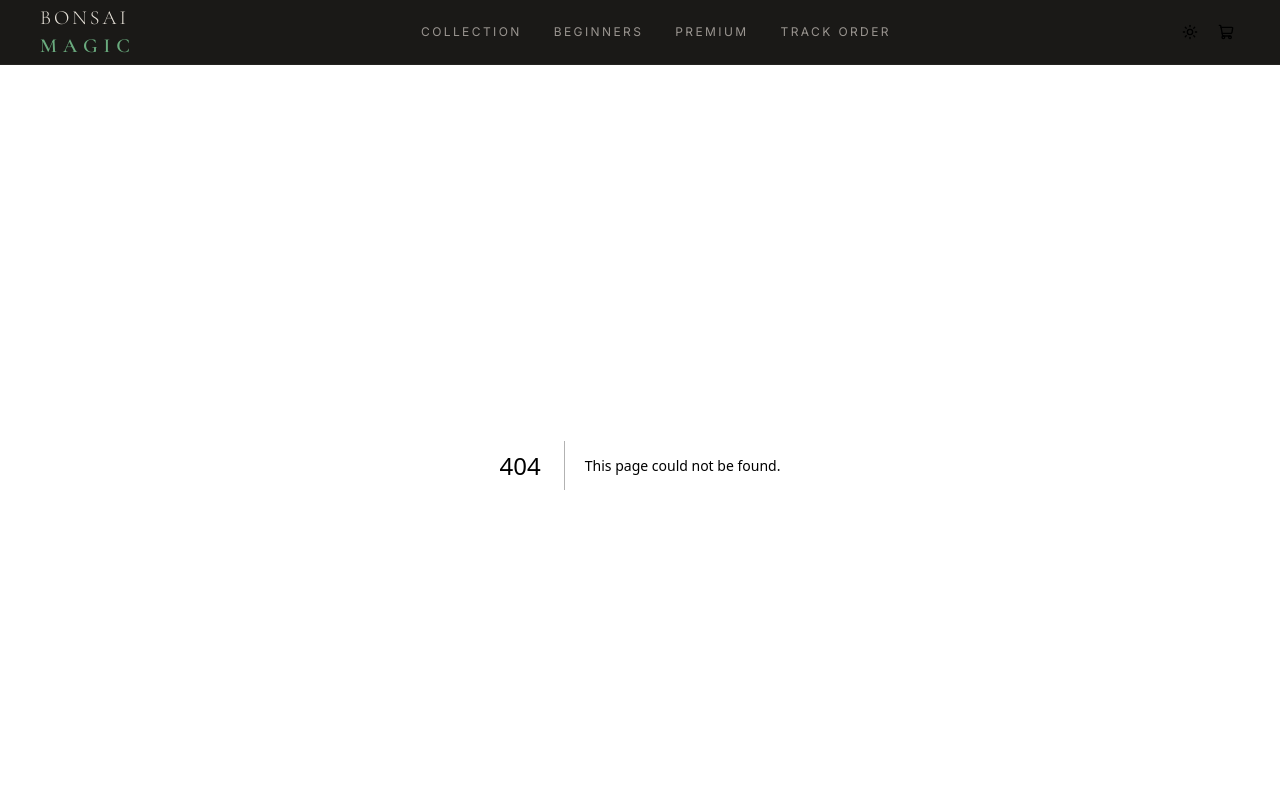
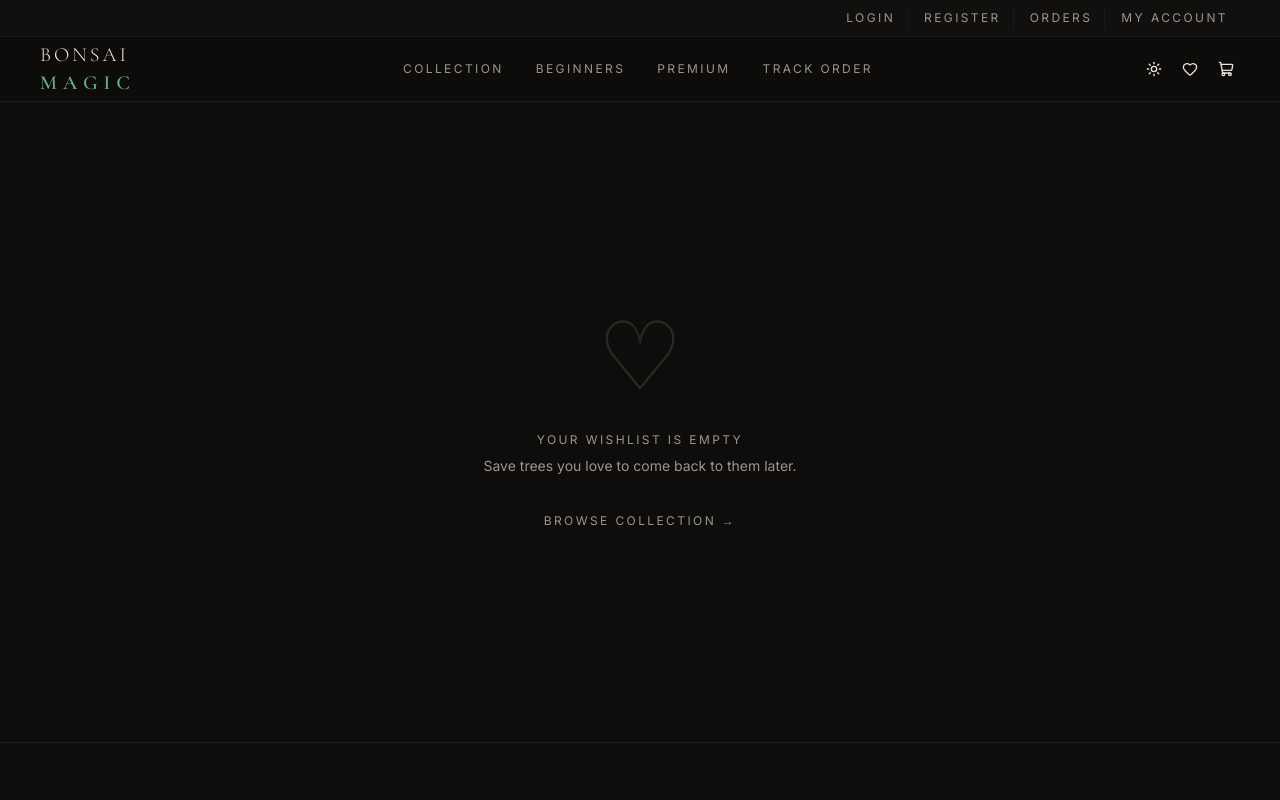
Before and after one commit to michaelharmse39/bonsaimagic, a Next.js app: page /wishlist in a window 1280 px wide. Before the commit this address had no page. Shown: the top 800 px of the page. Built offline with nearby package versions, Linux system fonts and the light colour scheme.

Commit message:
Add account bar, wishlist, and account pages to navbar

```diff
--- /dev/null
+++ b/src/app/account/page.tsx
@@ -0,0 +1,19 @@
+import Link from 'next/link'
+import { ArrowRight } from 'lucide-react'
+
+export default function AccountPage() {
+  return (
+    <div className="min-h-[80vh] flex items-center justify-center px-4">
+      <div className="text-center">
+        <span className="font-[family-name:var(--font-heading)] text-8xl font-light text-muted-foreground/20 block mb-6">私</span>
+        <p className="jp-label mb-2">My Account</p>
+        <p className="text-sm text-muted-foreground mb-8 max-w-xs mx-auto">
+          Sign in to manage your account, view orders, and update your details.
+        </p>
+        <Link href="/login" className="jp-label hover:text-foreground transition-colors inline-flex items-center gap-2">
+          Sign in <ArrowRight size={12} />
+        </Link>
+      </div>
+    </div>
+  )
+}
--- /dev/null
+++ b/src/app/login/page.tsx
@@ -0,0 +1,23 @@
+import Link from 'next/link'
+import { Input } from '@/components/ui/input'
+import { Button } from '@/components/ui/button'
+
+export default function LoginPage() {
+  return (
+    <div className="min-h-[80vh] flex items-center justify-center px-4">
+      <div className="w-full max-w-sm">
+        <p className="jp-label mb-3">Welcome back</p>
+        <h1 className="font-[family-name:var(--font-heading)] font-light text-3xl mb-8">Sign In</h1>
+        <form className="space-y-4">
+          <Input type="email" placeholder="Email address" required />
+          <Input type="password" placeholder="Password" required />
+          <Button className="w-full rounded-none" type="submit">Sign In</Button>
+        </form>
+        <p className="text-sm text-muted-foreground mt-6 text-center">
+          Don&apos;t have an account?{' '}
+          <Link href="/register" className="text-foreground hover:underline">Register</Link>
+        </p>
+      </div>
+    </div>
+  )
+}
--- /dev/null
+++ b/src/app/orders/page.tsx
@@ -0,0 +1,24 @@
+import Link from 'next/link'
+import { ArrowRight } from 'lucide-react'
+
+export default function OrdersPage() {
+  return (
+    <div className="min-h-[80vh] flex items-center justify-center px-4">
+      <div className="text-center">
+        <span className="font-[family-name:var(--font-heading)] text-8xl font-light text-muted-foreground/20 block mb-6">注文</span>
+        <p className="jp-label mb-2">Order History</p>
+        <p className="text-sm text-muted-foreground mb-8 max-w-xs mx-auto">
+          Sign in to view your order history, or track an existing order below.
+        </p>
+        <div className="flex flex-col sm:flex-row gap-3 justify-center">
+          <Link href="/login" className="jp-label hover:text-foreground transition-colors inline-flex items-center gap-2">
+            Sign in to view orders <ArrowRight size={12} />
+          </Link>
+          <Link href="/track" className="jp-label hover:text-foreground transition-colors inline-flex items-center gap-2">
+            Track an order <ArrowRight size={12} />
+          </Link>
+        </div>
+      </div>
+    </div>
+  )
+}
--- /dev/null
+++ b/src/app/register/page.tsx
@@ -0,0 +1,28 @@
+import Link from 'next/link'
+import { Input } from '@/components/ui/input'
+import { Button } from '@/components/ui/button'
+
+export default function RegisterPage() {
+  return (
+    <div className="min-h-[80vh] flex items-center justify-center px-4">
+      <div className="w-full max-w-sm">
+        <p className="jp-label mb-3">Create account</p>
+        <h1 className="font-[family-name:var(--font-heading)] font-light text-3xl mb-8">Register</h1>
+        <form className="space-y-4">
+          <div className="grid grid-cols-2 gap-3">
+            <Input placeholder="First name" required />
+            <Input placeholder="Last name" required />
+          </div>
+          <Input type="email" placeholder="Email address" required />
+          <Input type="password" placeholder="Password" required />
+          <Input type="password" placeholder="Confirm password" required />
+          <Button className="w-full rounded-none" type="submit">Create Account</Button>
+        </form>
+        <p className="text-sm text-muted-foreground mt-6 text-center">
+          Already have an account?{' '}
+          <Link href="/login" className="text-foreground hover:underline">Sign in</Link>
+        </p>
+      </div>
+    </div>
+  )
+}
--- /dev/null
+++ b/src/app/wishlist/page.tsx
@@ -0,0 +1,51 @@
+'use client'
+import { useWishlist } from '@/store/wishlist'
+import Image from 'next/image'
+import Link from 'next/link'
+import { X } from 'lucide-react'
+import { buttonVariants } from '@/components/ui/button'
+
+export default function WishlistPage() {
+  const { items, removeItem } = useWishlist()
+
+  if (items.length === 0) return (
+    <div className="min-h-[80vh] flex items-center justify-center px-4">
+      <div className="text-center">
+        <span className="font-[family-name:var(--font-heading)] text-8xl font-light text-muted-foreground/20 block mb-6">♡</span>
+        <p className="jp-label mb-2">Your wishlist is empty</p>
+        <p className="text-sm text-muted-foreground mb-8">Save trees you love to come back to them later.</p>
+        <Link href="/shop" className="jp-label hover:text-foreground transition-colors">Browse collection →</Link>
+      </div>
+    </div>
+  )
+
+  return (
+    <div className="max-w-4xl mx-auto px-6 lg:px-10 py-16">
+      <p className="jp-label mb-3">Saved Items</p>
+      <h1 className="font-[family-name:var(--font-heading)] font-light text-3xl mb-10">My Wishlist</h1>
+      <div className="grid grid-cols-1 sm:grid-cols-2 lg:grid-cols-3 gap-px bg-border/30">
+        {items.map((item) => (
+          <div key={item.id} className="bg-background p-5 relative group">
+            <button
+              onClick={() => removeItem(item.id)}
+              className="absolute top-3 right-3 opacity-0 group-hover:opacity-100 transition-opacity text-muted-foreground hover:text-foreground"
+              aria-label="Remove from wishlist"
+            >
+              <X size={14} />
+            </button>
+            <Link href={`/shop/${item.slug}`}>
+              <div className="relative aspect-[4/5] overflow-hidden bg-muted mb-4">
+                {item.image
+                  ? <Image src={item.image} alt={item.name} fill className="object-cover group-hover:scale-[1.03] transition-transform duration-700" />
+                  : <div className="w-full h-full flex items-center justify-center text-5xl text-muted-foreground/30">🌿</div>
+                }
+              </div>
+              <h3 className="font-[family-name:var(--font-heading)] font-medium text-base mb-1">{item.name}</h3>
+              <p className="font-[family-name:var(--font-heading)] text-lg">R{item.price.toFixed(2)}</p>
+            </Link>
+          </div>
+        ))}
+      </div>
+    </div>
+  )
+}
--- a/src/components/Navbar.tsx
+++ b/src/components/Navbar.tsx
@@ -1,7 +1,8 @@
 'use client'
 import Link from 'next/link'
-import { ShoppingCart, Menu, X } from 'lucide-react'
+import { ShoppingCart, Menu, X, Heart, User } from 'lucide-react'
 import { useCart } from '@/store/cart'
+import { useWishlist } from '@/store/wishlist'
 import { useState } from 'react'
 import { buttonVariants } from '@/components/ui/button'
 import { ThemeToggle } from '@/components/ThemeToggle'
@@ -14,12 +15,38 @@ const NAV_LINKS = [
   { label: 'Track Order', href: '/track' },
 ]
 
+const ACCOUNT_LINKS = [
+  { label: 'Login', href: '/login' },
+  { label: 'Register', href: '/register' },
+  { label: 'Orders', href: '/orders' },
+  { label: 'My Account', href: '/account' },
+]
+
 export default function Navbar() {
   const { itemCount, openCart } = useCart()
+  const { count: wishlistCount } = useWishlist()
   const [menuOpen, setMenuOpen] = useState(false)
 
   return (
     <header className="sticky top-0 z-50 bg-background/95 backdrop-blur-sm border-b border-border/60">
+      {/* Account bar */}
+      <div className="hidden md:block border-b border-border/40 bg-muted/30">
+        <div className="max-w-7xl mx-auto px-6 lg:px-10">
+          <div className="flex items-center justify-end gap-1 h-9">
+            {ACCOUNT_LINKS.map(({ label, href }) => (
+              <Link
+                key={label}
+                href={href}
+                className="jp-label text-[10px] px-3 py-1 hover:text-foreground transition-colors border-r border-border/40 last:border-r-0"
+              >
+                {label}
+              </Link>
+            ))}
+          </div>
+        </div>
+      </div>
+
+      {/* Main nav */}
       <div className="max-w-7xl mx-auto px-6 lg:px-10">
         <div className="flex items-center justify-between h-16">
 
@@ -36,11 +63,7 @@ export default function Navbar() {
           {/* Desktop nav */}
           <nav className="hidden md:flex items-center gap-8">
             {NAV_LINKS.map(({ label, href }) => (
-              <Link
-                key={label}
-                href={href}
-                className="jp-label hover:text-foreground transition-colors"
-              >
+              <Link key={label} href={href} className="jp-label hover:text-foreground transition-colors">
                 {label}
               </Link>
             ))}
@@ -49,12 +72,21 @@ export default function Navbar() {
           {/* Actions */}
           <div className="flex items-center gap-2">
             <ThemeToggle />
+            <Link
+              href="/wishlist"
+              className={cn(buttonVariants({ variant: 'ghost', size: 'icon-sm' }), 'relative')}
+              aria-label="Wishlist"
+            >
+              <Heart size={17} />
+              {wishlistCount > 0 && (
+                <span className="absolute -top-0.5 -right-0.5 bg-rose-500 text-white text-[10px] font-bold rounded-full w-4 h-4 flex items-center justify-center leading-none">
+                  {wishlistCount}
+                </span>
+              )}
+            </Link>
             <button
               onClick={openCart}
-              className={cn(
-                buttonVariants({ variant: 'ghost', size: 'icon-sm' }),
-                'relative'
-              )}
+              className={cn(buttonVariants({ variant: 'ghost', size: 'icon-sm' }), 'relative')}
               aria-label="Open cart"
             >
               <ShoppingCart size={17} />
@@ -80,15 +112,17 @@ export default function Navbar() {
         <div className="md:hidden bg-background border-t border-border/60 px-6 py-6">
           <nav className="flex flex-col gap-5">
             {[{ label: 'Home', href: '/' }, ...NAV_LINKS].map(({ label, href }) => (
-              <Link
-                key={label}
-                href={href}
-                onClick={() => setMenuOpen(false)}
-                className="jp-label hover:text-foreground transition-colors"
-              >
+              <Link key={label} href={href} onClick={() => setMenuOpen(false)} className="jp-label hover:text-foreground transition-colors">
                 {label}
               </Link>
             ))}
+            <div className="border-t border-border/40 pt-4 flex flex-col gap-4">
+              {ACCOUNT_LINKS.map(({ label, href }) => (
+                <Link key={label} href={href} onClick={() => setMenuOpen(false)} className="jp-label hover:text-foreground transition-colors flex items-center gap-2">
+                  <User size={13} />{label}
+                </Link>
+              ))}
+            </div>
           </nav>
         </div>
       )}
--- /dev/null
+++ b/src/store/wishlist.ts
@@ -0,0 +1,39 @@
+import { create } from 'zustand'
+import { persist } from 'zustand/middleware'
+
+interface WishlistItem {
+  id: string
+  name: string
+  price: number
+  image: string
+  slug: string
+}
+
+interface WishlistStore {
+  items: WishlistItem[]
+  count: number
+  addItem: (item: WishlistItem) => void
+  removeItem: (id: string) => void
+  hasItem: (id: string) => boolean
+  clear: () => void
+}
+
+export const useWishlist = create<WishlistStore>()(
+  persist(
+    (set, get) => ({
+      items: [],
+      count: 0,
+      addItem: (item) => {
+        if (get().hasItem(item.id)) return
+        set((s) => ({ items: [...s.items, item], count: s.count + 1 }))
+      },
+      removeItem: (id) => set((s) => ({
+        items: s.items.filter((i) => i.id !== id),
+        count: s.count - 1,
+      })),
+      hasItem: (id) => get().items.some((i) => i.id === id),
+      clear: () => set({ items: [], count: 0 }),
+    }),
+    { name: 'bm-wishlist' }
+  )
+)
```
